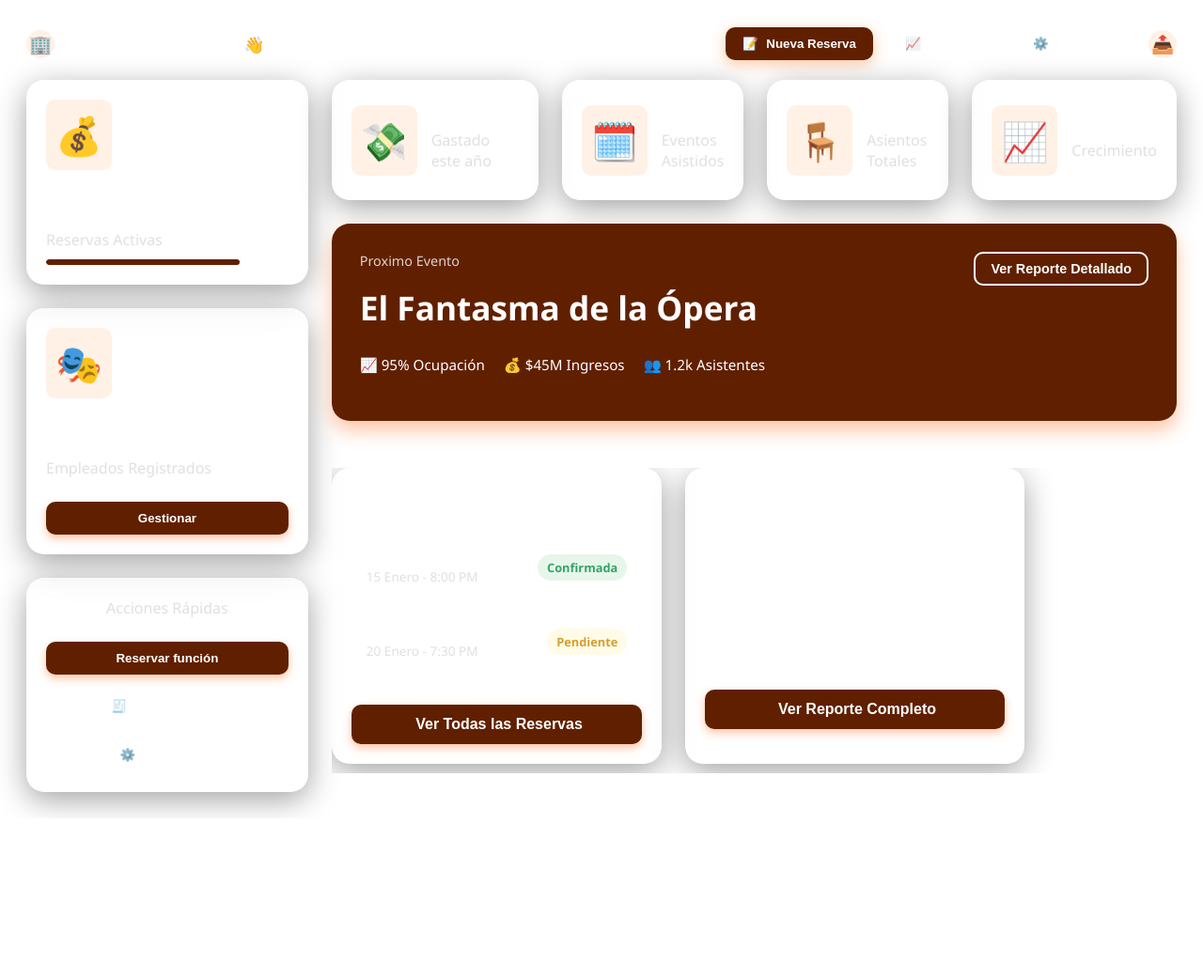
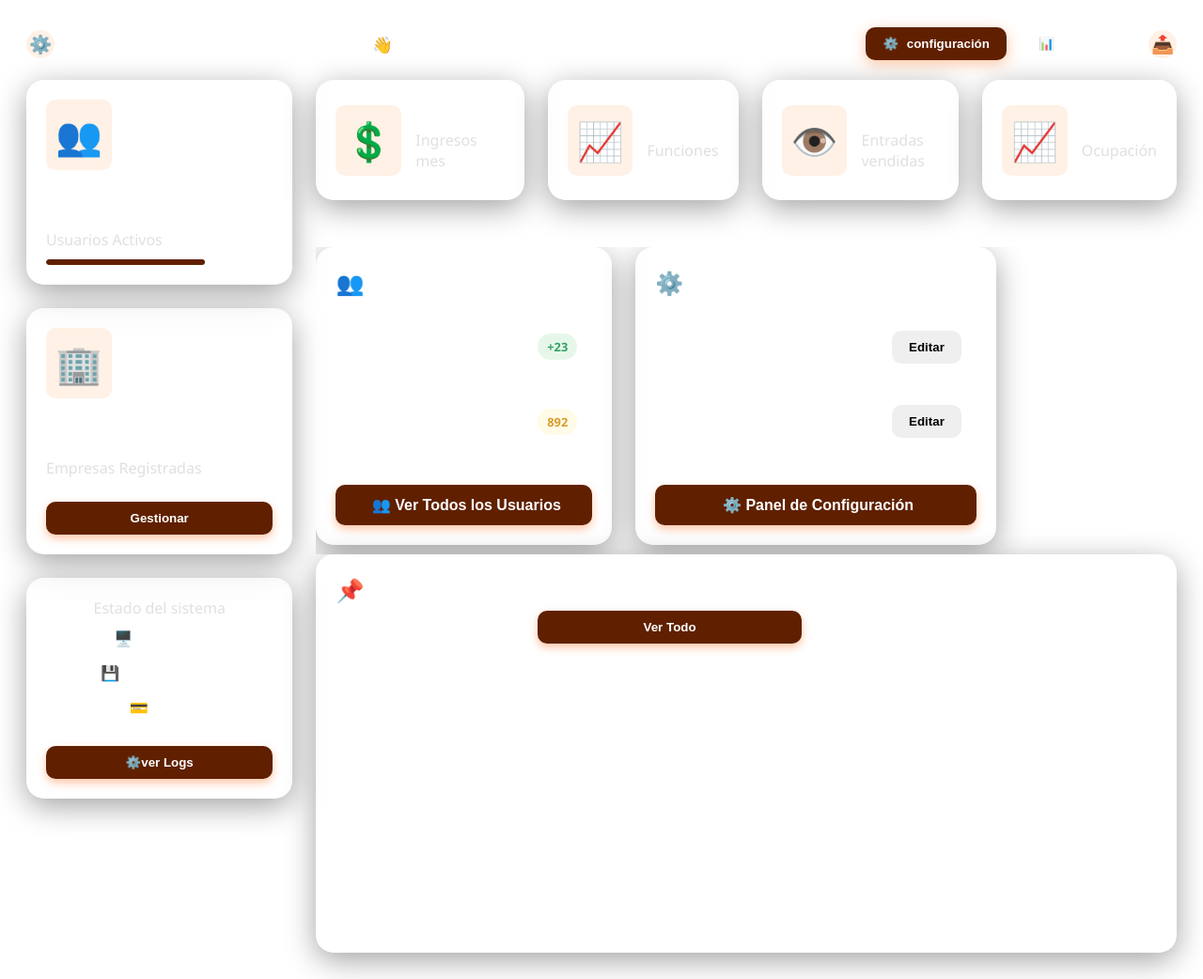
Before and after one commit to Diego336s/taquilleria_del_sol_web, a PHP site: page /vista/Dashboards/Administrador/Dashboard_Admin.php in a window 1280 px wide. Shown: the whole page at 94% size. Before the commit the page ends 868 px from the top, so only its background shows below. Run offline with PHP 8.4, Linux system fonts and the light colour scheme.

Commit message:
Dasboard Administrador

```diff
--- a/vista/Dashboards/Administrador/Dashboard_Admin.php
+++ b/vista/Dashboards/Administrador/Dashboard_Admin.php
@@ -5,18 +5,15 @@
 <div class="dashboard-container" id="dashboard-usuario-body">
   <header class="dashboard-header">
     <div class="user-greeting">
-      <span class="icon-circle">🏢</span>
-      <span class="welcome-text">¡Bienvenido, <strong>Empresa</strong>! 👋</span>
+      <span class="icon-circle">⚙️</span>
+      <span class="welcome-text">panel de Administración<strong>Administrador</strong>👋</span>
     </div>
     <div class="header-actions">
       <button class="btn btn-explore">
-        <span class="icon-inline">📝</span> Nueva Reserva
+        <span class="icon-inline">⚙️</span> configuración
       </button>
       <button class="btn btn-profile">
-        <span class="icon-inline">📈</span> Reportes
-      </button>
-      <button class="btn btn-profile">
-        <span class="icon-inline">⚙️</span> Mi Equipo
+        <span class="icon-inline">📊</span> Reportes
       </button>
       <span class="icon-circle">📤</span>
     </div>
@@ -27,32 +24,34 @@
     <!-- ======= Columna Izquierda (Widgets de Empresa) ======= -->
     <aside class="summary-widgets">
       <div class="widget">
-        <div class="widget-icon">💰</div>
+        <div class="widget-icon green-bg">👥</div>
         <div class="widget-content">
-          <span class="widget-number">85</span>
-          <span class="widget-title">Reservas Activas</span>
+          <span class="widget-number">1,245</span>
+          <span class="widget-title">Usuarios Activos</span>
           <div class="progress-bar-container">
-            <div class="progress-bar-fill orange-bg" style="width: 80%;"></div>
+            <div class="progress-bar-fill orange-bg" style="width: 70%;"></div>
           </div>
         </div>
       </div>
 
       <div class="widget">
-        <div class="widget-icon">🎭</div>
+        <div class="widget-icon">🏢</div>
         <div class="widget-content">
-          <span class="widget-number">25</span>
-          <span class="widget-title">Empleados Registrados</span>
+          <span class="widget-number">42</span>
+          <span class="widget-title">Empresas Registradas</span>
           <button class="btn btn-confirm">Gestionar</button>
         </div>
       </div>
 
       <div class="widget">
         <div class="widget-content">
-          <span class="widget-title h3 centrar">Acciones Rápidas</span>
+          <span class="widget-title h3 centrar">Estado del sistema</span>
           <div class="header-actions">
-            <button class="btn btn-confirm">Reservar función</button>
-            <button class="btn btn-profile"><span class="icon-inline">🧾</span> Ver Calendario</button>
-            <button class="btn btn-profile"><span class="icon-inline">⚙️</span> Facturación</button>
+            <li>🖥️ Servidores <span class="status-active">● </span></li>
+            <li>💾 Base de Datos <span class="status-active">● </span></li>
+            <li>💳 Pagos <span class="status-active">● </span></li>
+          <button class="btn btn-confirm"> ⚙️ver Logs</button>
+
           </div>
         </div>
       </div>
@@ -62,44 +61,33 @@
     <section class="content-area">
       <div class="stats-grid">
         <div class="widget">
-          <div class="widget-icon">💸</div>
+          <div class="widget-icon">💲</div>
           <div class="widget-content">
-            <span class="widget-number">$156k</span>
-            <span class="widget-title">Gastado este año</span>
-          </div>
-        </div>
-        <div class="widget">
-          <div class="widget-icon">🗓️</div>
-          <div class="widget-content">
-            <span class="widget-number">23</span>
-            <span class="widget-title">Eventos Asistidos</span>
-          </div>
-        </div>
-        <div class="widget">
-          <div class="widget-icon">🪑</div>
-          <div class="widget-content">
-            <span class="widget-number">456</span>
-            <span class="widget-title">Asientos Totales</span>
+            <span class="widget-number">$2.4M</span>
+            <span class="widget-title">Ingresos mes</span>
           </div>
         </div>
         <div class="widget">
           <div class="widget-icon">📈</div>
           <div class="widget-content">
-            <span class="widget-number">+28%</span>
-            <span class="widget-title">Crecimiento</span>
+            <span class="widget-number">156</span>
+            <span class="widget-title">Funciones</span>
           </div>
         </div>
-      </div>
-
-      <div class="featured-function orange-bg">
-        <span class="featured-label">Proximo Evento</span>
-        <h2 class="featured-title">El Fantasma de la Ópera</h2>
-        <div class="featured-details">
-          <span class="detail-item">📈 95% Ocupación</span>
-          <span class="detail-item">💰 $45M Ingresos</span>
-          <span class="detail-item">👥 1.2k Asistentes</span>
+        <div class="widget">
+          <div class="widget-icon">👁️</div>
+          <div class="widget-content">
+            <span class="widget-number">8,945</span>
+            <span class="widget-title">Entradas vendidas </span>
+          </div>
         </div>
-        <button class="btn btn-white-border">Ver Reporte Detallado</button>
+        <div class="widget">
+          <div class="widget-icon">📈</div>
+          <div class="widget-content">
+            <span class="widget-number">94%</span>
+            <span class="widget-title">Ocupación</span>
+          </div>
+        </div>
       </div>
 
       <div class="billboard-header">
@@ -109,29 +97,29 @@
 
         <div class="widget recent-reservations-card">
           <div class="widget-header">
-            <h3 class="section-title" style="margin: 0; color: #fff;">Reservas Recientes</h3>
+            <h3 class="section-title" style="margin: 0; color: #fff;">👥  Gestion de usuarios</h3>
           </div>
 
           <div class="reservation-list">
             <div class="reservation-item">
               <div class="item-details">
-                <span class="item-title">Romeo y Julieta</span>
-                <span class="item-date-time">15 Enero - 8:00 PM</span>
-              </div>
-              <span class="status-badge status-confirmed">Confirmada</span>
+                <span class="item-title">Nuevo registro</span>
+                <span class="item-title">Ultimas 24h</span> </div>
+              <span class="status-badge status-confirmed">+23</span>
             </div>
 
             <div class="reservation-item">
               <div class="item-details">
-                <span class="item-title">El Fantasma de la Ópera</span>
-                <span class="item-date-time">20 Enero - 7:30 PM</span>
+                <span class="item-title">Usuarios Activos</span>
+                <span class="item-title">Esta semana</span>
+
               </div>
-              <span class="status-badge status-pending">Pendiente</span>
+              <span class="status-badge status-pending">892</span>
             </div>
           </div>
 
           <button class="btn btn-confirm btn-full-width orange-bg">
-            <span class="icon-inline"></span> Ver Todas las Reservas
+            <span class="icon-inline"></span> 👥    Ver Todos los Usuarios
           </button>
 
 
@@ -139,31 +127,71 @@
 
          <div class="widget recent-reservations-card">
           <div class="widget-header">
-            <h3 class="section-title" style="margin: 0; color: #fff;">Análisis Corporativo</h3>
+            <h3 class="section-title" style="margin: 0; color: #fff;">⚙️Configuracion del sistema</h3>
           </div>
 
-          <div class="reservation-list">
+         <div class="reservation-list">
             <div class="reservation-item">
               <div class="item-details">
-                <span class="item-title">Costo promedio por evento</span>
-              </div>
-              <span class="status-badge status-count">$35.000</span>
+                <span class="item-title">Precios de Entradas</span>
+                <span class="item-title">Última actualización</span> </div>
+              <button class="btn btn-white btn-small">Editar</button>
+
             </div>
 
             <div class="reservation-item">
               <div class="item-details">
-                <span class="item-title">Tasa de Asistencia</span>
+                <span class="item-title">Horarios de Función</span>
+                <span class="item-title">Configurar</span>
+
               </div>
-              <span class="status-badge status-count">92%</span>
+              <button class="btn btn-white btn-small">Editar</button>
             </div>
           </div>
 
           <button class="btn btn-confirm btn-full-width orange-bg">
-            <span class="icon-inline"></span> Ver Reporte Completo
+            <span class="icon-inline"></span>⚙️ Panel de Configuración
           </button>
-        </div>
+         </div>
+
 
       </div>
+
+      <div class="widget recent-reservations-card">
+          <div class="widget-header">
+
+            <h3 class="section-title" style="margin: 0; color: #fff;">📌 Actividad Reciente del Sistema</h3>
+            <button class="btn btn-confirm">Ver Todo</button>
+          </div>
+
+         <div class="reservation-list">
+            <div class="reservation-item">
+              <div class="item-details">
+                <span class="item-title">Nueva empresa registrada: <b>“Corporación ABC”</b></span>
+                <span class="item-title activity-time">Hace 15 minutos</span> </div>
+
+            </div>
+
+            <div class="reservation-item info">
+              <div class="item-details">
+                <span class="item-title">Backup automático completado exitosamente</span>
+                <span class="item-title activity-time">Hace 1 hora</span>
+
+              </div>
+            </div>
+            <div class="reservation-list">
+            <div class="reservation-item">
+              <div class="item-details">
+                <span class="item-title">Actualización de precios aplicada </span>
+                <span class="item-title activity-time">Hace 2 horas</span> </div>
+
+            </div>
+          </div>
+
+
+
+
+         </div>
     </section>
   </main>
 </div>
```
Also changed, not shown: vista/css/admin.css (+149 -337 lines).
